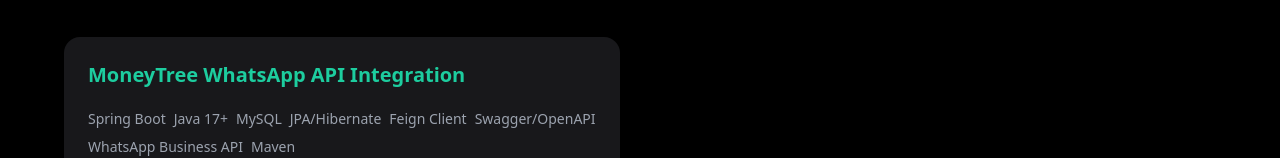
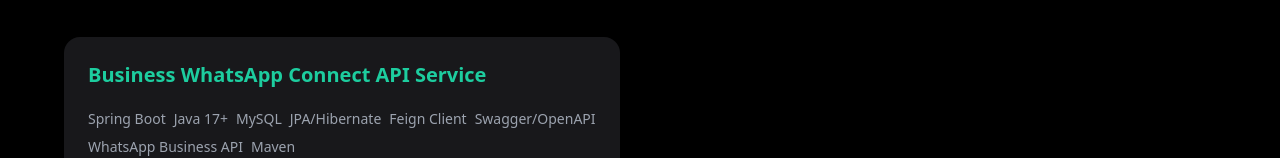
Before and after one commit to gautam199429/portfolio, a plain HTML site: page projects.html in a window 1280 px wide. Shown: the part 1059-1217 px from the top of the page. Drawn offline with nearby package versions, Linux system fonts and the light colour scheme; files that its build step writes are made by us from their sources; a web font is replaced by a local one.

```diff
--- a/projects.html
+++ b/projects.html
@@ -115,7 +115,7 @@
       <!-- Project 5: MoneyTree WhatsApp API Integration -->
       <div class="bg-[#18181b] rounded-2xl shadow-lg p-6 flex flex-col gap-3 hover:scale-105 transition-transform duration-300 animate__animated animate__fadeInUp animate__delay-4s">
         <h3 class="text-xl font-bold text-[#1DCD9F] mb-1">
-          MoneyTree WhatsApp API Integration
+          Business WhatsApp Connect API Service
         </h3>
         <div class="flex flex-wrap gap-2 text-sm text-gray-400 mb-2">
           <span>Spring Boot</span><span>Java 17+</span><span>MySQL</span><span>JPA/Hibernate</span><span>Feign Client</span><span>Swagger/OpenAPI</span><span>WhatsApp Business API</span><span>Maven</span>
```
